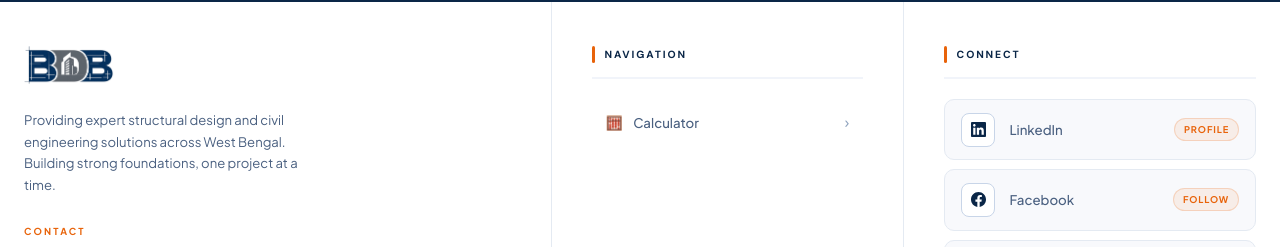
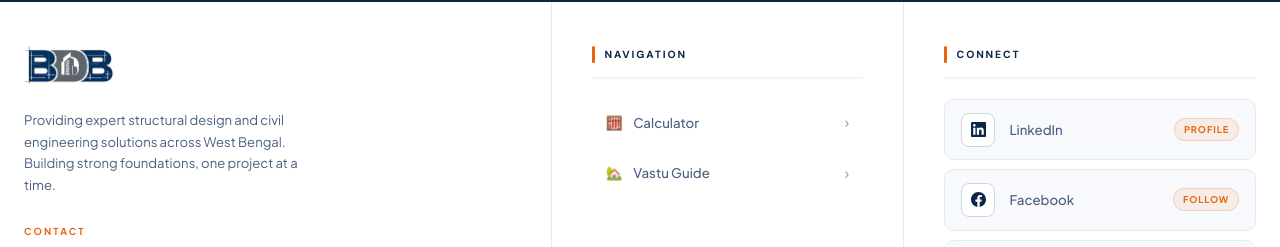
Before and after one commit to Mercuri-Biswajit/building-calculator, a React (Vite) app: page /vastu in a window 1280 px wide. Shown: the part 2062-2309 px from the top of the page. Built offline with nearby package versions, Linux system fonts and the light colour scheme.

Commit message:
fix nhi huya

```diff
--- a/src/components/layout/Footer/Footer.jsx
+++ b/src/components/layout/Footer/Footer.jsx
@@ -148,7 +148,7 @@ function Footer() {
                 // { to: "/projects", icon: "🏗️", label: "Projects" },
                 // { to: "/about", icon: "👤", label: "About" },
                 { to: "/", icon: "🧮", label: "Calculator" },
-                // { to: "/vastu", icon: "🏡", label: "Vastu Guide" },
+                { to: "/vastu", icon: "🏡", label: "Vastu Guide" },
               ].map(({ to, icon, label }) => (
                 <Link key={to} to={to} className="footer-nav-item">
                   <span className="footer-nav-left">
```
